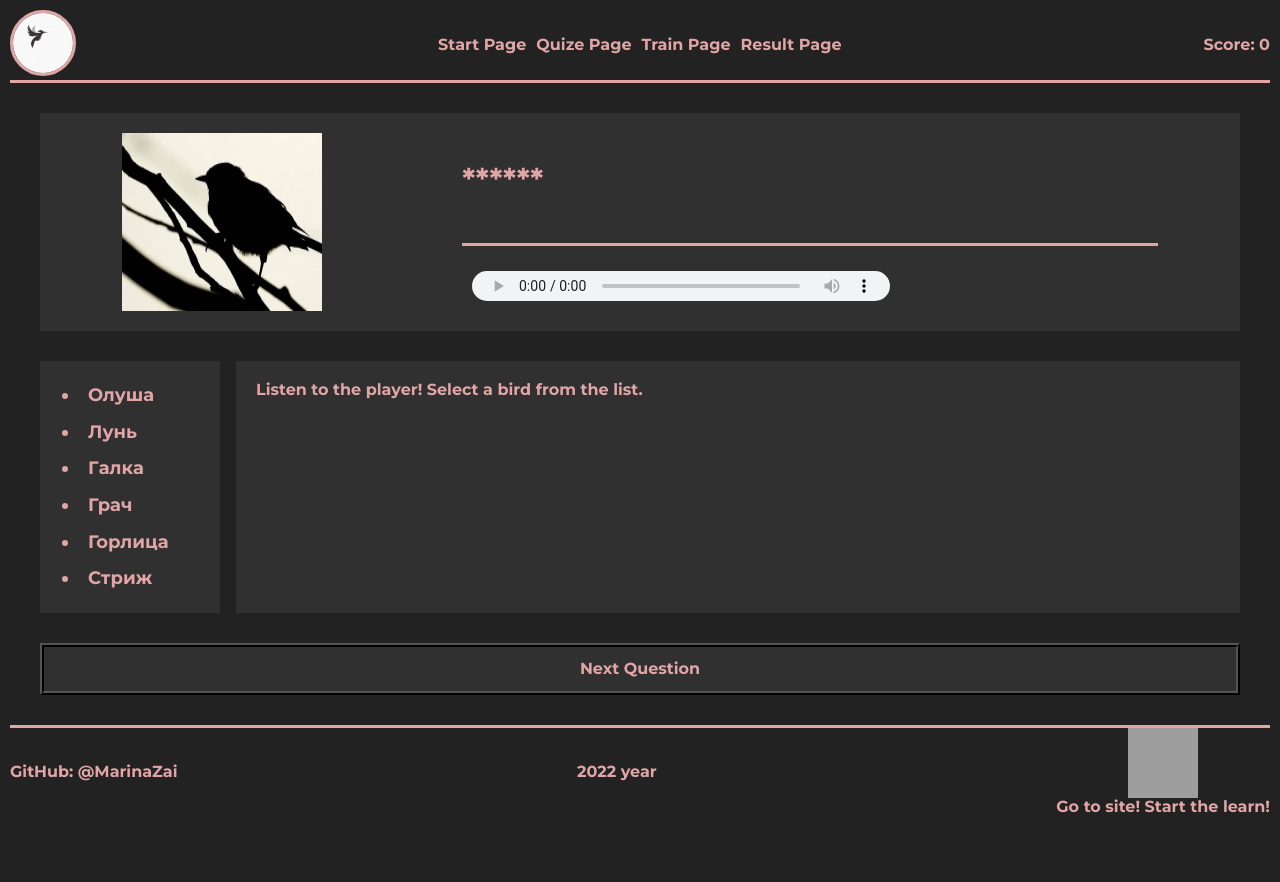
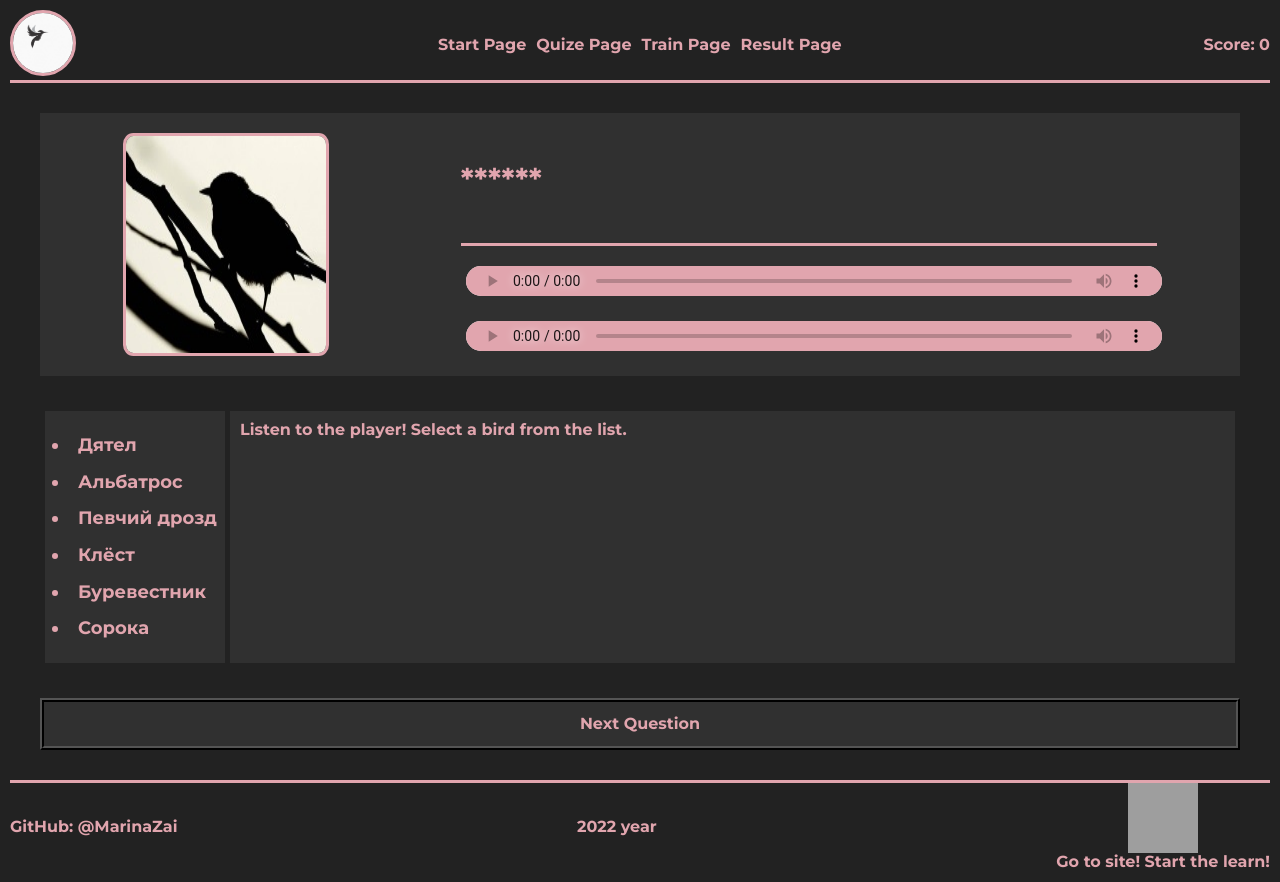
Before and after one commit to MarinaZai/Song-bird, a website built with webpack: page songbird/src/pages/quize/quize.html in a window 1280 px wide. Both pictures are taken after a click on the button "Next Question". Before the commit the page ends 827 px from the top, so only its background shows below. Built offline with nearby package versions, Linux system fonts and the light colour scheme; grey boxes are pictures that could not be loaded.

Commit message:
fix:change little something on click button

```diff
--- a/songbird/src/index.js
+++ b/songbird/src/index.js
@@ -9,8 +9,10 @@ import birdsData from './modules/bird';
 import { quizeItem } from './modules/quizeItem';
 import { quizeAudio } from './modules/quizeAudio';
 import { onClickList } from './modules/onClickList';
+import { onClickButton } from './modules/onClickButton';
 
 painTrainPage()
 quizeItem(shuffle(birdsData))
 quizeAudio()
 onClickList()
+onClickButton()
--- a/songbird/src/modules/bird.js
+++ b/songbird/src/modules/bird.js
@@ -122,7 +122,7 @@ export const birdsData = [
       "https://www.xeno-canto.org/sounds/uploaded/TFOGOENSTQ/XC501517-191008_1590%201300.%20Eichelh%C3%A4her%20D%2C%20NW%2C%20LEV.%20Stephan%20Risch.mp3",
   },
   {
-    id: 1,
+    id: 13,
     name: "Зяблик",
     species: "Fringilla coelebs",
     description:
@@ -132,7 +132,7 @@ export const birdsData = [
       "https://www.xeno-canto.org/sounds/uploaded/ZNCDXTUOFL/XC512407-150622_03%20zi%C4%99ba%20%282%29.mp3",
   },
   {
-    id: 2,
+    id: 14,
     name: "Клёст",
     species: "Loxia curvirostra",
     description:
@@ -142,7 +142,7 @@ export const birdsData = [
       "https://www.xeno-canto.org/sounds/uploaded/OTVUCEGYZN/XC495381-Kruisbek%20roep%20NHD%20290619.mp3",
   },
   {
-    id: 3,
+    id: 15,
     name: "Горлица",
     species: "Streptopelia turtur",
     description:
@@ -152,7 +152,7 @@ export const birdsData = [
       "https://www.xeno-canto.org/sounds/uploaded/ZNCDXTUOFL/XC324106-Turkawka_Streptopelia_turtur_Poland_Jarek_Matusiak_2011625_07.mp3",
   },
   {
-    id: 4,
+    id: 16,
     name: "Дятел",
     species: "Dendrocopos major",
     description:
@@ -162,7 +162,7 @@ export const birdsData = [
       "https://www.xeno-canto.org/sounds/uploaded/ZNCDXTUOFL/XC518928-AB-017%20dzi%C4%99cio%C5%82%20du%C5%BCy%20agresja%20%282%29.mp3",
   },
   {
-    id: 5,
+    id: 17,
     name: "Удод",
     species: "Upupa epops",
     description:
@@ -172,7 +172,7 @@ export const birdsData = [
       "https://www.xeno-canto.org/sounds/uploaded/ZNCDXTUOFL/XC477326-dudek%20%282%29.mp3",
   },
   {
-    id: 6,
+    id: 18,
     name: "Стриж",
     species: "Apus apus",
     description:
@@ -182,7 +182,7 @@ export const birdsData = [
       "https://www.xeno-canto.org/sounds/uploaded/TMUAWSDHDJ/XC511871-G.mp3",
   },
   {
-    id: 1,
+    id: 19,
     name: "Жаворонок",
     species: "Alauda arvensis",
     description:
@@ -192,7 +192,7 @@ export const birdsData = [
       "https://www.xeno-canto.org/sounds/uploaded/ZNCDXTUOFL/XC462158-Skowronek_Alauda_arvensis_Poland_Jarek_Matusiak_%20-006%20skowronek%20%282%29.mp3",
   },
   {
-    id: 2,
+    id: 20,
     name: "Соловей",
     species: "Luscinia luscinia",
     description:
@@ -202,7 +202,7 @@ export const birdsData = [
       "https://www.xeno-canto.org/sounds/uploaded/HILVWSADVL/XC513809-R07_0052%20Thrush%20Nightingale%20Snipe.mp3",
   },
   {
-    id: 3,
+    id: 21,
     name: "Скворец",
     species: "Sturnus vulgaris",
     description:
@@ -212,7 +212,7 @@ export const birdsData = [
       "https://www.xeno-canto.org/sounds/uploaded/GYAUIPUVNM/XC515519-2020.01.01_17.24_01.MP3",
   },
   {
-    id: 4,
+    id: 22,
     name: "Иволга",
     species: "Oriolus oriolus",
     description:
@@ -222,7 +222,7 @@ export const birdsData = [
       "https://www.xeno-canto.org/sounds/uploaded/GYAUIPUVNM/XC491801-2019.07.07_06.28_01.mp3",
   },
   {
-    id: 5,
+    id: 23,
     name: "Свиристель",
     species: "Bombycilla garrulus",
     description:
@@ -232,7 +232,7 @@ export const birdsData = [
       "https://www.xeno-canto.org/sounds/uploaded/ZNCDXTUOFL/XC517421-AB-004%20%282%29%20jemio%C5%82uszka.mp3",
   },
   {
-    id: 6,
+    id: 24,
     name: "Щегол",
     species: "Carduelis carduelis",
     description:
@@ -242,7 +242,7 @@ export const birdsData = [
       "https://www.xeno-canto.org/sounds/uploaded/VOLIQOYWKG/XC489265-190724_07.58h_putter_biesbosch_%20boompjes%20langs%20open%20water_zang_1ex_ad_niet%20gezien_.mp3",
   },
   {
-    id: 1,
+    id: 25,
     name: "Орёл",
     species: "Aquila nipalensis",
     description:
@@ -252,7 +252,7 @@ export const birdsData = [
       "https://www.xeno-canto.org/sounds/uploaded/KTBTZAHSXF/10_Aquila_nipalensis_al02D85.mp3",
   },
   {
-    id: 2,
+    id: 26,
     name: "Коршун",
     species: "Milvus migrans",
     description:
@@ -262,7 +262,7 @@ export const birdsData = [
       "https://www.xeno-canto.org/sounds/uploaded/SDPCHKOHRH/XC485740-2019-06-22%20Selenga%20Milan%20brun%20cris%20de%20quemandage%203.mp3",
   },
   {
-    id: 3,
+    id: 27,
     name: "Лунь",
     species: "Circus cyaneus",
     description:
@@ -272,7 +272,7 @@ export const birdsData = [
       "https://www.xeno-canto.org/sounds/uploaded/BLMSIUFTFU/XC513498-190709_1175_Cir.cyan-f.mp3",
   },
   {
-    id: 4,
+    id: 28,
     name: "Сокол",
     species: "Falco peregrinus",
     description:
@@ -282,7 +282,7 @@ export const birdsData = [
       "https://www.xeno-canto.org/sounds/uploaded/MMEJYLOPDO/XC496049-Pilgrimsfalk_06.mp3",
   },
   {
-    id: 5,
+    id: 29,
     name: "Ястреб",
     species: "Accipiter gentilis",
     description:
@@ -292,7 +292,7 @@ export const birdsData = [
       "https://www.xeno-canto.org/sounds/uploaded/MMEJYLOPDO/XC512740-Duvh%C3%B6k_09.mp3",
   },
   {
-    id: 6,
+    id: 30,
     name: "Филин",
     species: "Bubo bubo",
     description:
@@ -302,7 +302,7 @@ export const birdsData = [
       "https://www.xeno-canto.org/sounds/uploaded/WNLIDKJKXT/XC518386-sense%20t%C3%ADtol.mp3",
   },
   {
-    id: 1,
+    id: 31,
     name: "Альбатрос",
     species: "Diomedea exulans",
     description:
@@ -312,7 +312,7 @@ export const birdsData = [
       "https://www.xeno-canto.org/sounds/uploaded/WOEAFQRMUD/XC293087-Diomedea%20exulans151120_T254.mp3",
   },
   {
-    id: 2,
+    id: 32,
     name: "Олуша",
     species: "Sula nebouxii",
     description:
@@ -322,7 +322,7 @@ export const birdsData = [
       "https://www.xeno-canto.org/sounds/uploaded/YHKQPPJDVP/XC411507-171217_1491%20BF%20Booby%205ft%20IDLP%201230%20mp3%20amp.mp3",
   },
   {
-    id: 3,
+    id: 33,
     name: "Буревестник",
     species: "Puffinus griseus",
     description:
@@ -332,7 +332,7 @@ export const birdsData = [
       "https://www.xeno-canto.org/sounds/uploaded/XQEVNREHJY/SHEARWATER%20Christmas%20Island_04_Motu_Isla%20de%20Pascua-Easter%20Island_CH_4MAR03_Alvaro%20Jaramillo.mp3",
   },
   {
-    id: 4,
+    id: 34,
     name: "Пеликан",
     species: "Pelecanus",
     description:
@@ -343,7 +343,7 @@ export const birdsData = [
       "https://www.xeno-canto.org/sounds/uploaded/XAMHIHFTZG/XC331138-call1.mp3",
   },
   {
-    id: 5,
+    id: 35,
     name: "Пингвин",
     species: "Aptenodytes forsteri",
     description:
@@ -353,7 +353,7 @@ export const birdsData = [
       "https://www.xeno-canto.org/sounds/uploaded/OOECIWCSWV/XC449827-LS100829%20King%20Penguin%20call%20A.mp3",
   },
   {
-    id: 6,
+    id: 36,
     name: "Чайка",
     species: "Larus argentatus",
     description:
--- /dev/null
+++ b/songbird/src/modules/onClickButton.js
@@ -0,0 +1,15 @@
+import birdsData from "./bird";
+import { onClickList } from "./onClickList";
+import { quizeAudio } from "./quizeAudio";
+import { quizeItem } from "./quizeItem";
+import { shuffle } from "./shuffleArray";
+
+export const onClickButton = () => {
+  const buttonNextQuestion = document.querySelector(".bottom-button");
+
+  buttonNextQuestion.onclick = function (e) {
+    quizeItem(shuffle(birdsData));
+    quizeAudio();
+    onClickList();
+  };
+};
--- a/songbird/src/modules/onClickList.js
+++ b/songbird/src/modules/onClickList.js
@@ -6,12 +6,15 @@ export const onClickList = () => {
   const score = document.querySelector(".score");
   const centerRightBlock = document.querySelector(".center-right");
 
-  let scoreResult = 0;
-  score.innerHTML = `${scoreResult}`;
+  let attemptCount = 0;
+  score.innerHTML = 0;
 
   [].forEach.call(liItem, function (el) {
     //console.log(el);
     el.onclick = function (e) {
+      attemptCount++;
+      console.log(attemptCount);
+
       let audioQuizeSrc = audioQuize.getAttribute("src");
       //console.log(audioQuizeSrc);
       let valueLiAudio = e.target.getAttribute("audio");
@@ -21,8 +24,6 @@ export const onClickList = () => {
       let english = e.target.getAttribute("species");
       let description = e.target.getAttribute("description");
       if (audioQuizeSrc === valueLiAudio) {
-        scoreResult = scoreResult + 5;
-        score.innerHTML = `${scoreResult}`;
         imageRightBird.setAttribute("src", `${imageSrc}`);
         nameRigthBird.innerHTML = `${name}`;
         el.style.color = "green";
@@ -33,16 +34,18 @@ export const onClickList = () => {
         centerRightImage.classList.add("center-right-image");
 
         const centerRightFullDescription = document.createElement("div");
-        centerRightFullDescription.classList.add("center-right-full-description");
+        centerRightFullDescription.classList.add(
+          "center-right-full-description"
+        );
 
         const russianName = document.createElement("span");
         russianName.classList.add("russian-name");
-        russianName.innerHTML = `${name}`
+        russianName.innerHTML = `${name}`;
 
         const englishName = document.createElement("span");
         englishName.classList.add("english-name");
-        englishName.innerHTML = ` (${english})`
-        console.log(englishName)
+        englishName.innerHTML = ` (${english})`;
+        //console.log(englishName);
 
         const audio = document.createElement("AUDIO");
         audio.setAttribute("src", `${valueLiAudio}`);
@@ -50,18 +53,43 @@ export const onClickList = () => {
 
         const centerRightDescription = document.createElement("div");
         centerRightDescription.classList.add("enter-right-description");
-        centerRightDescription.innerHTML = `${description}`
-        centerRightBlock.innerHTML = ""
-        centerRightBlock.appendChild(centerRightImage)
-        centerRightBlock.appendChild(centerRightFullDescription)
-        centerRightFullDescription.appendChild(russianName)
-        centerRightFullDescription.appendChild(englishName)
-        centerRightFullDescription.appendChild(audio)
-        centerRightFullDescription.appendChild(centerRightDescription)
+        centerRightDescription.innerHTML = `${description}`;
+        centerRightBlock.innerHTML = "";
+        centerRightBlock.appendChild(centerRightImage);
+        centerRightBlock.appendChild(centerRightFullDescription);
+        centerRightFullDescription.appendChild(russianName);
+        centerRightFullDescription.appendChild(englishName);
+        centerRightFullDescription.appendChild(audio);
+        centerRightFullDescription.appendChild(centerRightDescription);
+
+        switch (attemptCount) {
+            case 1:
+              console.log("5")
+              score.innerHTML = 5;
+              break;
+            case 2:
+              console.log("4")
+              score.innerHTML = 4;
+              break;
+            case 3:
+              console.log("3")
+              score.innerHTML = 3;
+              break;
+            case 4:
+              console.log("2")
+              score.innerHTML = 2;
+              break;
+            case 5:
+              console.log("1")
+              score.innerHTML = 1;
+              break
+            case 6:
+                score.innerHTML = 0;
+              console.log("0")
+              break;
+          }
 
       } else {
-        scoreResult = scoreResult - 1;
-        score.innerHTML = `${scoreResult}`;
         el.style.color = "red";
 
         const centerRightImage = document.createElement("img");
@@ -70,16 +98,18 @@ export const onClickList = () => {
         centerRightImage.classList.add("center-right-image");
 
         const centerRightFullDescription = document.createElement("div");
-        centerRightFullDescription.classList.add("center-right-full-description");
+        centerRightFullDescription.classList.add(
+          "center-right-full-description"
+        );
 
         const russianName = document.createElement("span");
         russianName.classList.add("russian-name");
-        russianName.innerHTML = `${name}`
+        russianName.innerHTML = `${name}`;
 
         const englishName = document.createElement("span");
         englishName.classList.add("english-name");
-        englishName.innerHTML = ` (${english})`
-        console.log(englishName)
+        englishName.innerHTML = ` (${english})`;
+        //console.log(englishName);
 
         const audio = document.createElement("AUDIO");
         audio.setAttribute("src", `${valueLiAudio}`);
@@ -87,14 +117,14 @@ export const onClickList = () => {
 
         const centerRightDescription = document.createElement("div");
         centerRightDescription.classList.add("enter-right-description");
-        centerRightDescription.innerHTML = `${description}`
-        centerRightBlock.innerHTML = ""
-        centerRightBlock.appendChild(centerRightImage)
-        centerRightBlock.appendChild(centerRightFullDescription)
-        centerRightFullDescription.appendChild(russianName)
-        centerRightFullDescription.appendChild(englishName)
-        centerRightFullDescription.appendChild(audio)
-        centerRightFullDescription.appendChild(centerRightDescription)
+        centerRightDescription.innerHTML = `${description}`;
+        centerRightBlock.innerHTML = "";
+        centerRightBlock.appendChild(centerRightImage);
+        centerRightBlock.appendChild(centerRightFullDescription);
+        centerRightFullDescription.appendChild(russianName);
+        centerRightFullDescription.appendChild(englishName);
+        centerRightFullDescription.appendChild(audio);
+        centerRightFullDescription.appendChild(centerRightDescription);
       }
     };
   });
--- a/songbird/src/modules/quizeItem.js
+++ b/songbird/src/modules/quizeItem.js
@@ -6,6 +6,7 @@ export const quizeItem = (array) => {
   if (!blokItem) {
     return;
   }
+  blokItem.innerHTML = ''
   array.forEach((array_item, index) => {
     //console.log(array_item)
     const listBlock = document.createElement("li");
@@ -13,11 +14,11 @@ export const quizeItem = (array) => {
     listBlock.innerHTML = array_item.name;
     blokItem.appendChild(listBlock);
 
-listBlock.setAttribute("audio", array_item.audio)
-listBlock.setAttribute("species", array_item.species)
-listBlock.setAttribute("description", array_item.description)
-listBlock.setAttribute("image", array_item.image)
+    listBlock.setAttribute("audio", array_item.audio);
+    listBlock.setAttribute("species", array_item.species);
+    listBlock.setAttribute("description", array_item.description);
+    listBlock.setAttribute("image", array_item.image);
     //console.log(listBlock)
-    return listBlock;
+    // return listBlock;
   });
 };
--- a/songbird/src/style/_style.scss
+++ b/songbird/src/style/_style.scss
@@ -5,9 +5,12 @@ body {
   padding: 10px;
 }
 audio {
-  width: 60%;
+  width: 100%;
   height: 30px;
-  padding: 10px;
+  padding: 5px;
+}
+audio::-webkit-media-controls-panel, video::-webkit-media-controls-panel {
+  background-color: $text;
 }
 /* Main page */
 //header
@@ -98,22 +101,32 @@ audio {
   flex-direction: column;
   width: 60%;
   gap: 15px;
+  padding-left: 5px;
 }
 .top-question-title {
   font-size: 30px;
 }
 .top-image {
+  min-width: 140px;
+  min-height: 140px;
+  border-color: #e1a5a5;
+  border: 3px solid;
+  border-radius: 5%;
+}
+.center-right-image {
+  width: 80%;
   min-width: 150px;
   min-height: 150px;
-  padding-right: 17px;
-}
-.center-right-image {
-width: 100%;
+  padding-right: 0px;
+  border-color: #e1a5a5;
+  border: 3px solid;
+  border-radius: 5%;
 }
 .quize-page-center {
   display: flex;
   justify-content: space-around;
-  gap: 16px;
+  padding: 5px;
+  gap: 5px;
 }
 .center-left {
   background-color: $miniback;
@@ -124,12 +137,14 @@ width: 100%;
   padding: 8px;
   cursor: pointer;
 }
-
+.item-list-left {
+  padding-left: 25px;
+}
 .center-right {
   background-color: $miniback;
   flex: 1;
   font-size: 16px;
-  padding: 20px;
+  padding: 10px;
 }
 .bottom-button {
   background-color: $miniback;
@@ -138,6 +153,7 @@ width: 100%;
   border-width: 4px;
   border-style: ridge;
   color: $text;
+  cursor: pointer;
 }
 /* Result Page */
 .result-page {
@@ -208,7 +224,7 @@ width: 100%;
   border: 3px solid;
   border-radius: 5%;
 }
-.description_image{
+.description_image {
   display: flex;
   flex-direction: column;
   gap: 5px;
--- a/songbird/src/style/_var.scss
+++ b/songbird/src/style/_var.scss
@@ -1,3 +1,3 @@
 $back: #222;
-$text: #E1A5A5;
+$text: #E1A5AE;
 $miniback: #303030;
```
Also changed, not shown: songbird/src/pages/quize/quize.html (+14 -7 lines).
